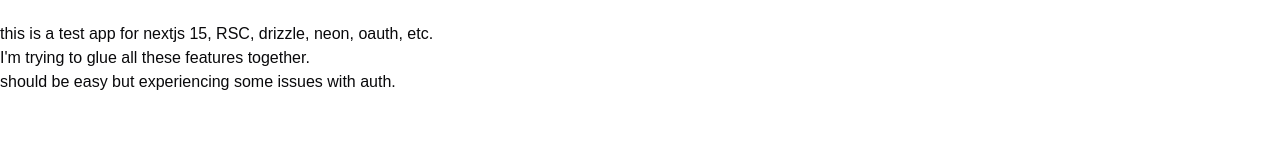
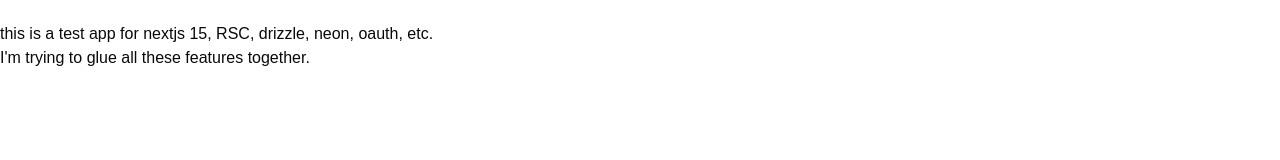
Before and after one commit to cherishh/drizzle-demo, a Next.js app: page /en in a window 1280 px wide. Shown: the part 126-286 px from the top of the page. Built offline with nearby package versions, Linux system fonts and the light colour scheme; no server answers.

Commit message:
update readme

```diff
--- a/app/[locale]/page.tsx
+++ b/app/[locale]/page.tsx
@@ -24,7 +24,6 @@
       <div className='mt-8 flex-1'>
         <p>this is a test app for nextjs 15, RSC, drizzle, neon, oauth, etc.</p>
         <p>I&apos;m trying to glue all these features together.</p>
-        <p>should be easy but experiencing some issues with auth.</p>
       </div>
       <footer className='flex flex-row items-center justify-center gap-2 text-sm'>
         <Link href='/term-of-service'>Term Of Service</Link>
```
Also changed, not shown: 1 other file (tests, documents, lock files or other folders).
